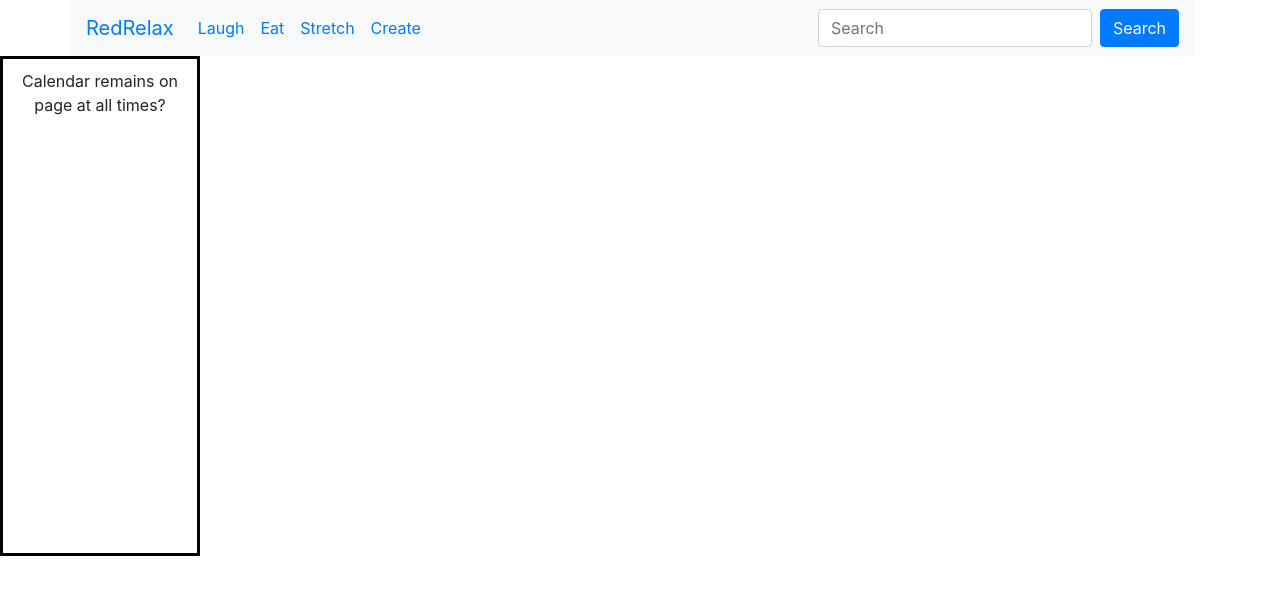
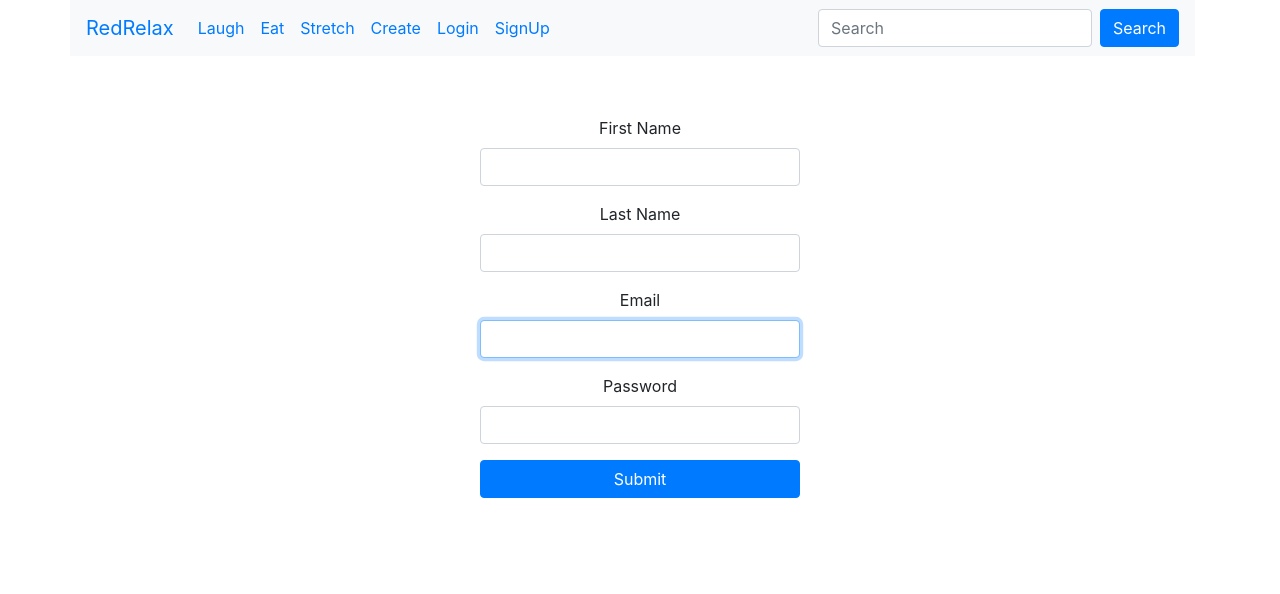
Before and after one commit to kilahancock-zz/RV-Hackathon, a React (Create React App) app in the folder frontend/: page /signup in a window 1280 px wide. Shown: the top 594 px of the page. Built offline with nearby package versions, Linux system fonts and the light colour scheme; no server answers.

Commit message:
adds signup and login components

```diff
--- a/frontend/src/App.js
+++ b/frontend/src/App.js
@@ -1,8 +1,8 @@
-import 'bootstrap/dist/css/bootstrap.min.css';
 import React, { useEffect } from 'react';
 import './App.css';
 import Navigation from './components/Navigation.js';
 import Main from './containers/Main.js';
+import Login from './containers/Login.js';
 
 //debug helper
 // function getTableColumns() {
@@ -45,7 +45,6 @@ function App() {
   return (
     <div className="App">
       <Navigation />
-      <Main />
     </div>
   );
 }
--- a/frontend/src/components/Create.js
+++ b/frontend/src/components/Create.js
@@ -1,5 +1,5 @@
 import React, { Component } from 'react'
-import 'bootstrap/dist/css/bootstrap.min.css';
+// import 'bootstrap/dist/css/bootstrap.min.css';
 import {Navbar, Nav, Form, FormControl, Button, Container} from 'react-bootstrap';
 import Navigation from './Navigation.js';
 
--- a/frontend/src/components/Navigation.js
+++ b/frontend/src/components/Navigation.js
@@ -8,6 +8,8 @@ import Workouts from './Workouts.js';
 import Create from './Create.js';
 import App from '../App.js';
 import Main from '../containers/Main.js';
+import Login from '../containers/Login.js';
+import Signup from '../containers/Signup.js';
 import {
   BrowserRouter as Router,
   Switch,
@@ -60,6 +62,15 @@ class Navigation extends Component {
                           <Nav.Link>
                             <Link to="/Create" category={"create"}>Create</Link>
                           </Nav.Link>
+                          <Nav pullRight>
+                          <Nav.Link>
+                            <Link to="/login">Login</Link>
+                          </Nav.Link>
+                          <Nav.Link>
+                            <Link to="/signup">SignUp</Link>
+                          </Nav.Link>
+                          </Nav>
+
                       </Nav>
                       <Form inline>
                           <FormControl type="text" placeholder="Search" className="mr-sm-2" />
@@ -69,6 +80,12 @@ class Navigation extends Component {
               </Navbar>
           </Container>
           <Switch>
+            <Route path="/signup">
+              <Signup />
+              </Route>
+            <Route path="/login">
+              <Login />
+            </Route>
             <Route path="/Laugh">
               <Entertainment />
             </Route>
--- a/frontend/src/components/SnackIdeas.js
+++ b/frontend/src/components/SnackIdeas.js
@@ -1,5 +1,5 @@
 import React, { Component } from 'react'
-import 'bootstrap/dist/css/bootstrap.min.css';
+// import 'bootstrap/dist/css/bootstrap.min.css';
 import {Navbar, Nav, Form, FormControl, Button, Container} from 'react-bootstrap';
 import Navigation from './Navigation.js';
 
--- a/frontend/src/components/Workouts.js
+++ b/frontend/src/components/Workouts.js
@@ -1,5 +1,5 @@
 import React, { Component } from 'react'
-import 'bootstrap/dist/css/bootstrap.min.css';
+// import 'bootstrap/dist/css/bootstrap.min.css';
 import {Navbar, Nav, Form, FormControl, Button, Container} from 'react-bootstrap';
 import Navigation from './Navigation.js';
 
--- /dev/null
+++ b/frontend/src/containers/Login.css
@@ -0,0 +1,10 @@
+@media all and (min-width: 480px) {
+  .Login {
+    padding: 60px 0;
+  }
+
+  .Login form {
+    margin: 0 auto;
+    max-width: 320px;
+  }
+}
--- /dev/null
+++ b/frontend/src/containers/Login.js
@@ -0,0 +1,43 @@
+import React, { useState } from "react";
+import { Button, FormGroup, FormControl, FormLabel} from "react-bootstrap";
+import "./Login.css";
+
+export default function Login() {
+  const [email, setEmail] = useState("");
+  const [password, setPassword] = useState("");
+
+  function validateForm() {
+    return email.length > 0 && password.length > 0;
+  }
+
+  function handleSubmit(event) {
+    event.preventDefault();
+  }
+
+  return (
+    <div className="Login">
+      <form onSubmit={handleSubmit}>
+        <FormGroup controlId="email" bsSize="large">
+        <FormLabel>Email</FormLabel>
+          <FormControl
+            autoFocus
+            type="email"
+            value={email}
+            onChange={e => setEmail(e.target.value)}
+          />
+        </FormGroup>
+        <FormGroup controlId="password" bsSize="large">
+          <FormLabel>Password</FormLabel>
+          <FormControl
+            value={password}
+            onChange={e => setPassword(e.target.value)}
+            type="password"
+          />
+        </FormGroup>
+        <Button block bsSize="large" disabled={!validateForm()} type="submit">
+          Login
+        </Button>
+      </form>
+    </div>
+  );
+}
--- /dev/null
+++ b/frontend/src/containers/Signup.css
@@ -0,0 +1,16 @@
+@media all and (min-width: 480px) {
+  .Signup {
+    padding: 60px 0;
+  }
+
+  .Signup form {
+    margin: 0 auto;
+    max-width: 320px;
+  }
+}
+
+.Signup form span.help-block {
+  font-size: 14px;
+  padding-bottom: 10px;
+  color: #999;
+}
--- /dev/null
+++ b/frontend/src/containers/Signup.js
@@ -0,0 +1,84 @@
+import React, { Component } from "react";
+import {
+  HelpBlock,
+  FormGroup,
+  FormControl,
+  FormLabel,
+  Button
+} from "react-bootstrap";
+import "./Signup.css";
+
+class Signup extends Component {
+
+  constructor(props) {
+    super(props);
+
+    this.state = {
+      first_name: "",
+      last_name: "",
+      email: "",
+      password: "",
+     };
+  }
+
+  handleFieldChange = (event) => {
+    console.log("handleFieldChange");
+  }
+
+  handleSubmit = (event) => {
+    console.log("handleSubmit");
+  }
+
+
+
+  render() {
+    return (
+      <div className="Signup">
+      <form onSubmit={this.handleSubmit}>
+        <FormGroup controlId="first_name" bsSize="large">
+          <FormLabel>First Name</FormLabel>
+          <FormControl
+            autoFocus
+            type="first_name"
+            value={this.state.first_name}
+            onChange={this.handleFieldChange}
+          />
+        </FormGroup>
+        <FormGroup controlId="last_name" bsSize="large">
+          <FormLabel>Last Name</FormLabel>
+          <FormControl
+            autoFocus
+            type="last_name"
+            value={this.state.last_name}
+            onChange={this.handleFieldChange}
+          />
+        </FormGroup>
+        <FormGroup controlId="email" bsSize="large">
+          <FormLabel>Email</FormLabel>
+          <FormControl
+            autoFocus
+            type="email"
+            value={this.state.email}
+            onChange={this.handleFieldChange}
+          />
+        </FormGroup>
+        <FormGroup controlId="password" bsSize="large">
+          <FormLabel>Password</FormLabel>
+          <FormControl
+            type="password"
+            value={this.state.password}
+            onChange={this.handleFieldChange}
+          />
+          </FormGroup>
+          <Button
+          block
+        type="submit"
+        bsSize="large">Submit
+        </Button>
+      </form>
+      </div>
+    );
+  }
+}
+
+export default Signup;
```
Also changed, not shown: frontend/src/Routes.js (added), frontend/src/components/Entertainment.js (line endings or trailing spaces), 1 other file (tests, documents, lock files or other folders). Lines whose indentation alone changed are shown as unchanged.
